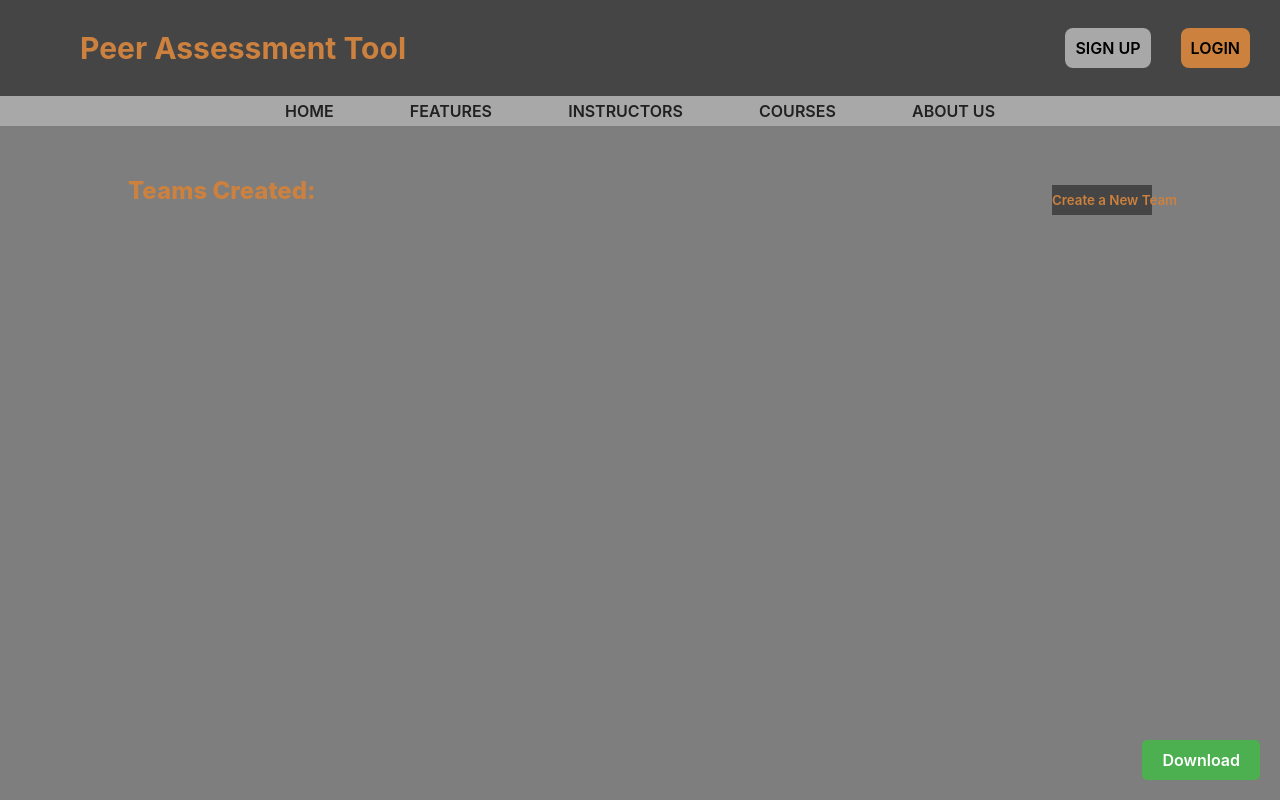
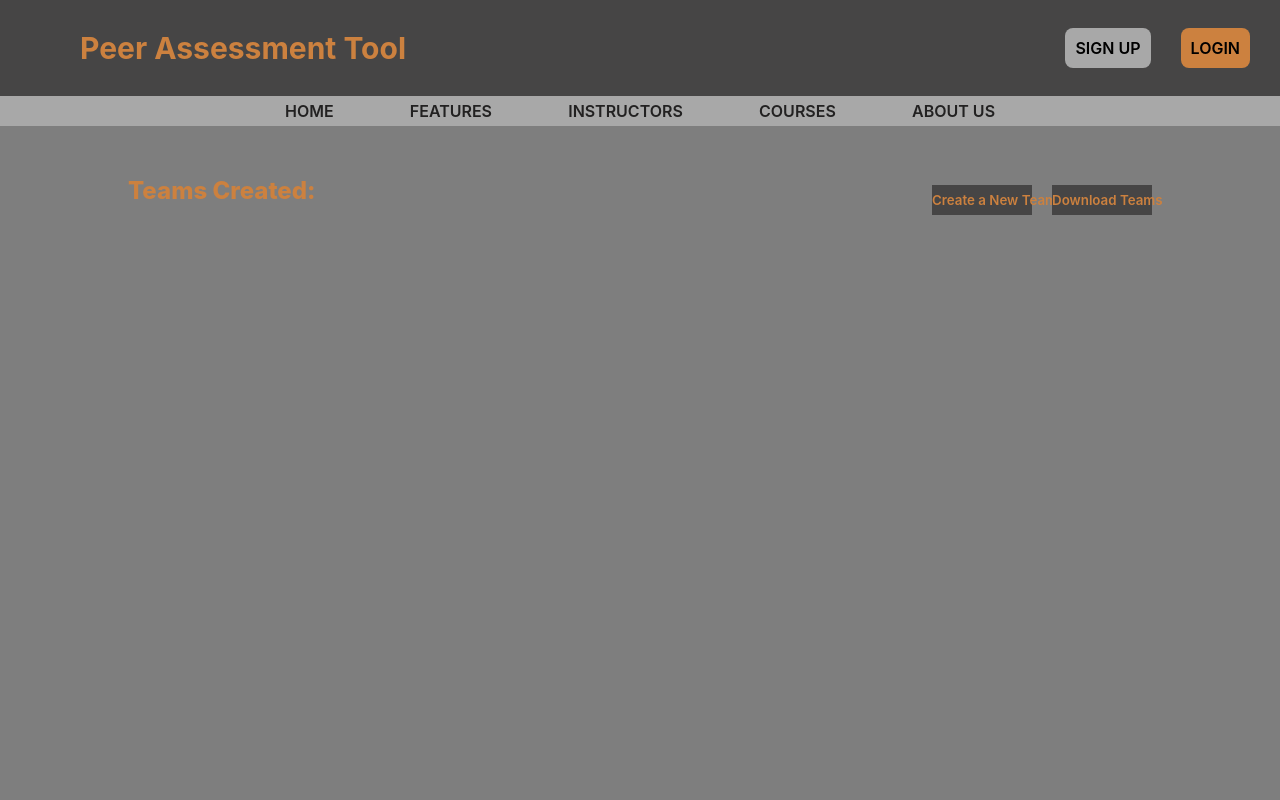
Before and after one commit to DaraDadgar/GroupX_SOEN341_Project_F24, a React (Vite) app in the folder frontend/: page /instructor in a window 1280 px wide. Built offline with nearby package versions, Linux system fonts and the light colour scheme.

Commit message:
Added the download teams button

```diff
--- a/frontend/src/routes/Instructor.jsx
+++ b/frontend/src/routes/Instructor.jsx
@@ -76,6 +76,7 @@ export default function Instructor() {
         <h2 style={{ marginTop: "50px" }}>Teams Created:</h2>
         <div className="buttons">
           <button style={{ marginTop: "-20px" }}>Create a New Team</button>
+          <button style={{ marginTop: "-20px"}}>Download Teams</button>
         </div>
       </div>
 
@@ -178,22 +179,7 @@ export default function Instructor() {
           bottom: "20px",
         }}
       >
-        <button
-          style={{
-            padding: "10px 20px",
-            fontSize: "16px",
-            borderRadius: "5px",
-            backgroundColor: "#4CAF50",
-            color: "white",
-            border: "none",
-            cursor: "pointer",
-          }}
-          onClick={() => {
-            alert("Starting download...");
-          }}
-        >
-          Download
-        </button>
+
       </div>
     </main>
   );
```
